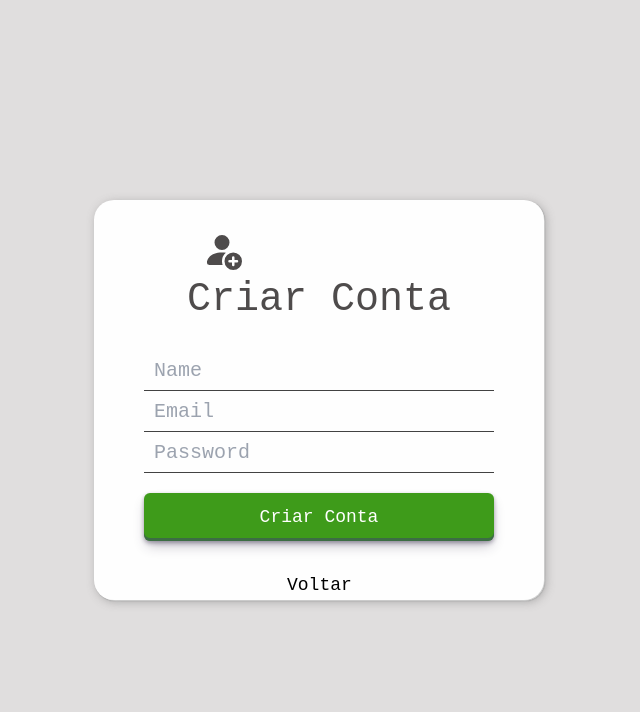
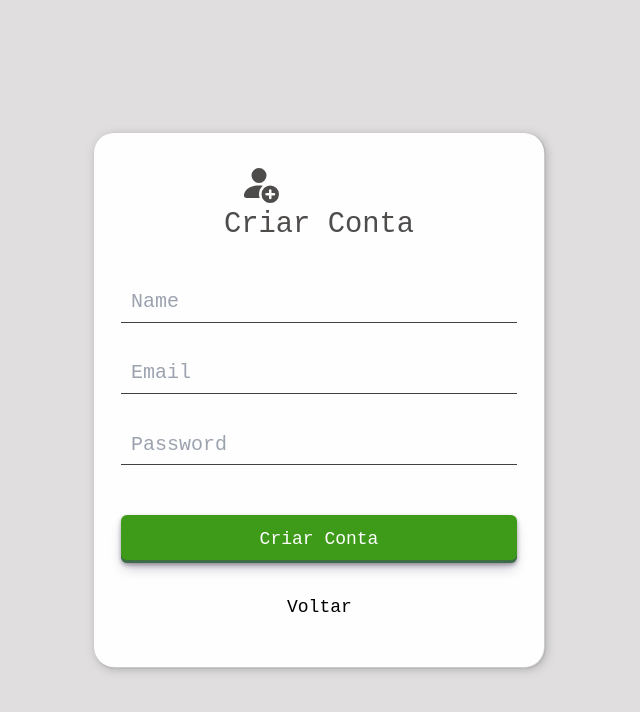
Before and after one commit to annarafaeladev/todo-list-online, a React (Vite) app: page /todo-list-online/auth in a window 1280 px wide. Shown: the top 712 px of the page, without its empty margins (321-961 px from the left). Built offline with nearby package versions, Linux system fonts and the light colour scheme; no server answers.

Commit message:
feat: add redirect page home when login sucess

```diff
--- a/src/pages/Auth/Auth.css
+++ b/src/pages/Auth/Auth.css
@@ -9,8 +9,8 @@
 }
 
 .log_board {
-  width: min(450px, 80vw);
-  height: 50vh;
+  width: min(450px, 90vw);
+  height: auto;
   box-sizing: border-box;
   background: radial-gradient(
     rgba(255, 255, 255, 0.436) 30%,
@@ -24,13 +24,14 @@
   flex-direction: column;
   justify-content: start;
   align-items: center;
-  overflow: hidden;
+  overflow-x: scroll;
   transition: transform 0.25s;
   background-color: #fefefe;
+  padding: auto;
 }
 .log_board h1 {
   color: #4e4b4b;
-  font-size: 40px;
+  font-size: 1.8rem;
   margin-top: 30px;
 }
 
@@ -40,8 +41,8 @@
 
 .input_field {
   margin-top: 20px;
-  width: 350px;
-  height: 350px;
+  width: 88%;
+  height: 400px;
   display: flex;
   flex-direction: column;
   justify-content: space-around;
--- a/src/pages/Auth/Login/Login.tsx
+++ b/src/pages/Auth/Login/Login.tsx
@@ -1,10 +1,12 @@
 import React, { useState } from "react";
-import { Link } from "react-router-dom";
+import { Link, useNavigate } from "react-router-dom";
 import { BsPersonFillCheck } from "react-icons/bs";
 import service from "../../../service/userService";
 import "../Auth.css";
+import { ILoginResponse } from "../../../interfaces/IUser";
 
 export const Login = () => {
+  const navigate = useNavigate();
   const [username, setUsername] = useState("");
   const [password, setPassword] = useState("");
   const [errorMessage, setErrorMessage] = useState("");
@@ -27,12 +29,14 @@ export const Login = () => {
       return;
     }
 
-    const result = await service.login(username, password);
+    const result: ILoginResponse = await service.login(username, password);
 
-    if (result.ok) {
+    if (result.ok && result.data?.token && result.data.user) {
       setUsername("");
       setPassword("");
       setErrorMessage("");
+      localStorage.setItem("user", JSON.stringify({ ...result?.data?.user, token: result.data.token }));
+      navigate("/home");
     }
 
   };
```
